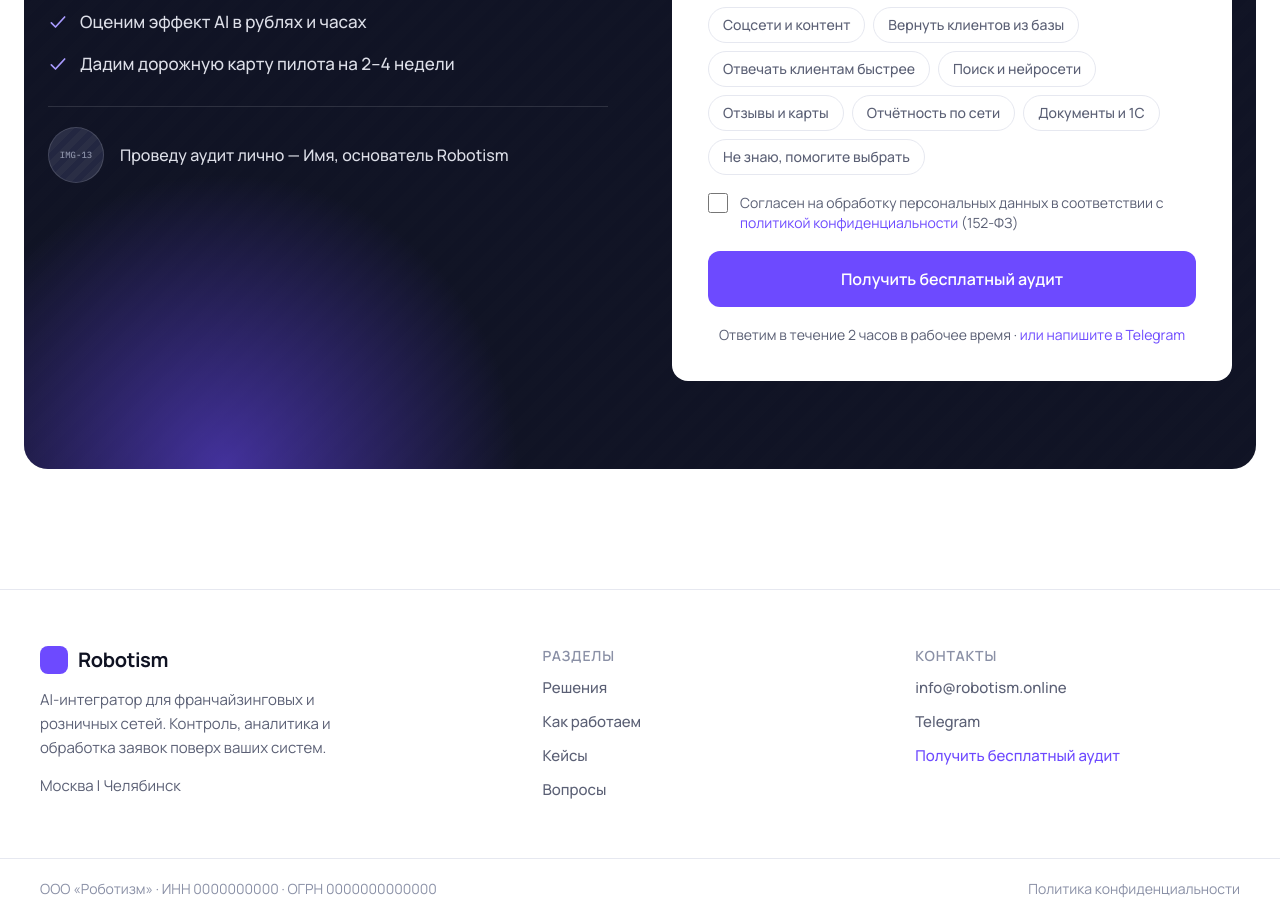
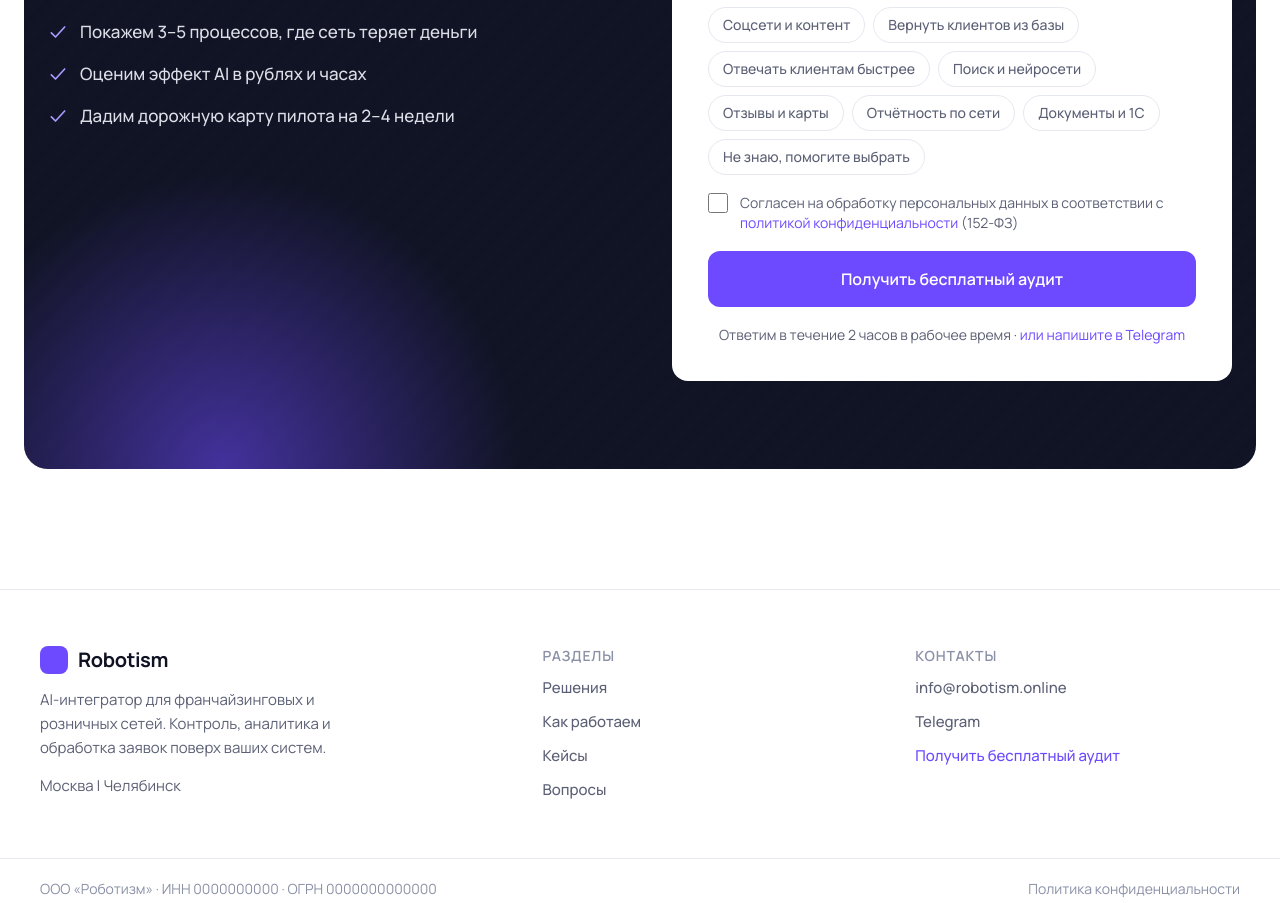
Before and after one commit to phillfeel/franch_landing, a Next.js app: page / in a window 1280 px wide. Shown: the part 9538-10441 px from the top of the page. Built offline with nearby package versions, Linux system fonts and the light colour scheme; no server answers.

Commit message:
Убери подпись эксперта и аватар из блока заявки на аудит
Co-Authored-By: Claude Opus 5.5 <noreply@anthropic.com>

```diff
--- a/app/globals.css
+++ b/app/globals.css
@@ -362,10 +362,6 @@ button, input, select { font-family: inherit; }
 .final__points { display: flex; flex-direction: column; gap: 14px; }
 .final__points li { display: flex; gap: 12px; align-items: flex-start; font: 500 17px/28px var(--font-sans); color: #dddfe8; }
 .final__points li svg { flex: 0 0 auto; margin-top: 4px; }
-.final__expert { display: flex; align-items: center; gap: 16px; padding-top: 20px; border-top: 1px solid rgba(255, 255, 255, .12); }
-.final__expert p { font: 500 16px/24px var(--font-sans); color: #dddfe8; }
-.final__avatar { width: 56px; height: 56px; flex: 0 0 56px; border-radius: 50%; border-color: rgba(255, 255, 255, .14); background: repeating-linear-gradient(135deg, #2a2e45 0 6px, #232741 6px 12px); }
-.final__avatar .slot__label { font-size: 9px; line-height: 12px; padding: 0; }
 
 /* Форма */
 .form-card { background: #fff; border-radius: var(--radius); padding: 36px; display: flex; flex-direction: column; gap: 18px; color: var(--text); }
--- a/app/page.tsx
+++ b/app/page.tsx
@@ -433,10 +433,6 @@ export default function Home() {
                     </li>
                   ))}
                 </ul>
-                <div className="final__expert">
-                  <Slot id="IMG-13" label="IMG-13" className="final__avatar" />
-                  <p>{finalCta.expert}</p>
-                </div>
               </div>
               <AuditForm />
             </div>
--- a/lib/content.ts
+++ b/lib/content.ts
@@ -250,7 +250,6 @@ export const finalCta = {
     "Оценим эффект AI в рублях и часах",
     "Дадим дорожную карту пилота на 2–4 недели",
   ],
-  expert: "Проведу аудит лично — Имя, основатель Robotism",
 };
 
 export const formOptions = {
```
